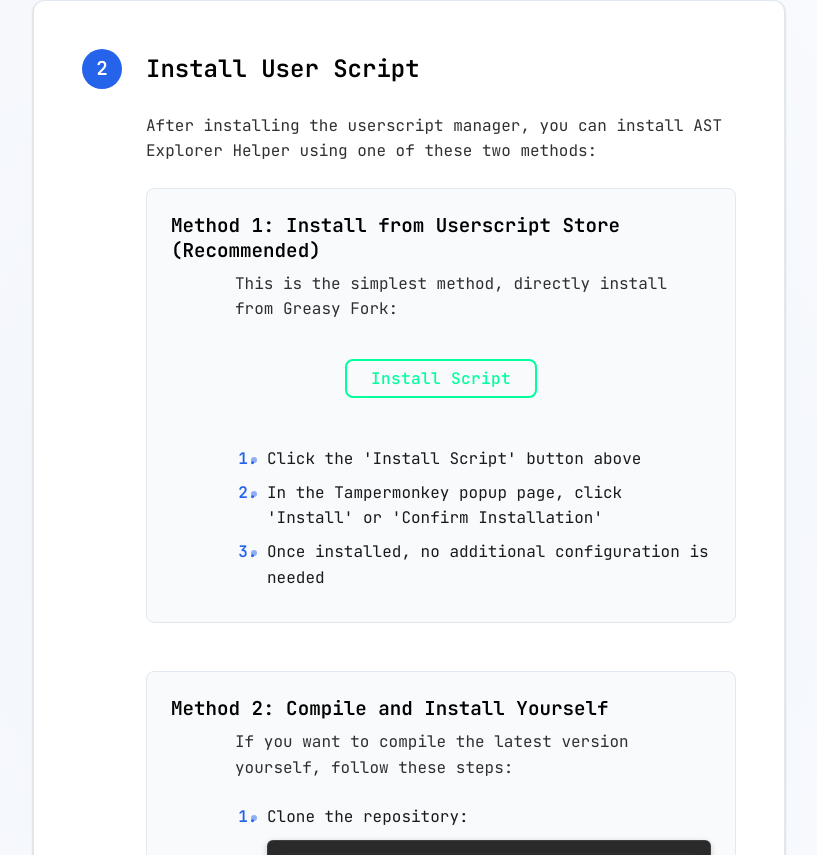
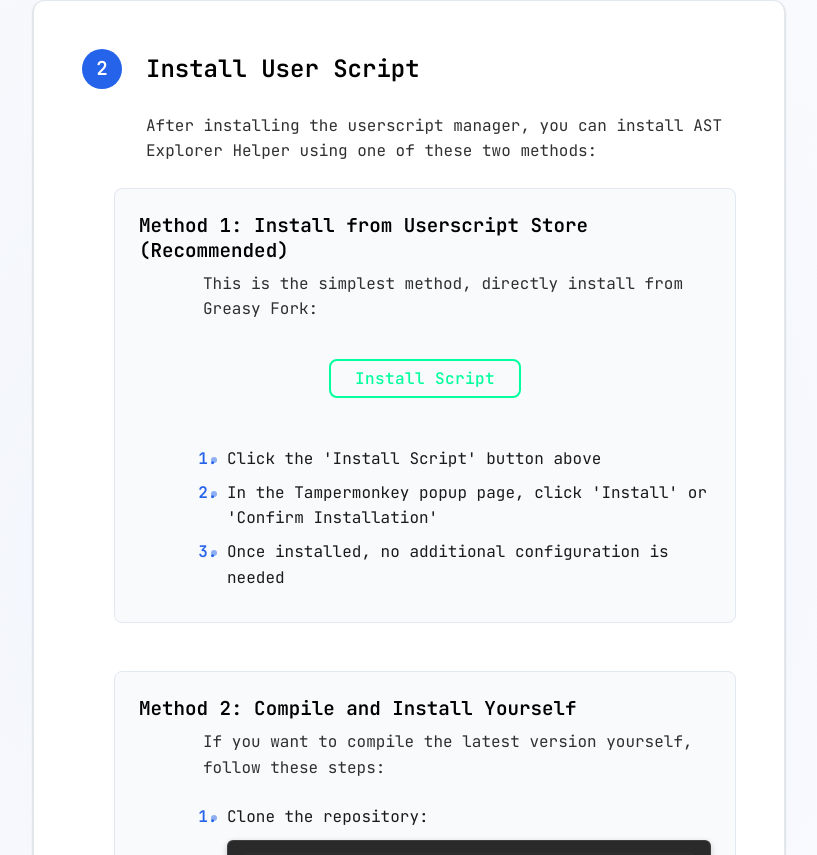
Before and after one commit to JSREI/ast-explorer-helper, a React app in the folder office-website/: page / in a window 1280 px wide. Shown: the part 3945-4800 px from the top of the page, without its empty margins (231-1048 px from the left). Built offline with nearby package versions, Linux system fonts and the light colour scheme; no server answers.

Commit message:
fix(website): 减少PC端安装方式区域的左侧空白，优化界面布局

```diff
--- a/office-website/src/pages/Home/Home.module.css
+++ b/office-website/src/pages/Home/Home.module.css
@@ -758,7 +758,7 @@
   display: flex;
   flex-direction: column;
   gap: var(--space-6);
-  margin-left: calc(2.5rem + var(--space-4));
+  margin-left: calc(1rem + var(--space-3));
   margin-bottom: var(--space-4);
 }
 
@@ -790,7 +790,7 @@
 }
 
 .methodSteps ol {
-  padding-left: var(--space-5);
+  padding-left: var(--space-4);
   margin-bottom: 0;
   color: var(--text-secondary);
 }
```
